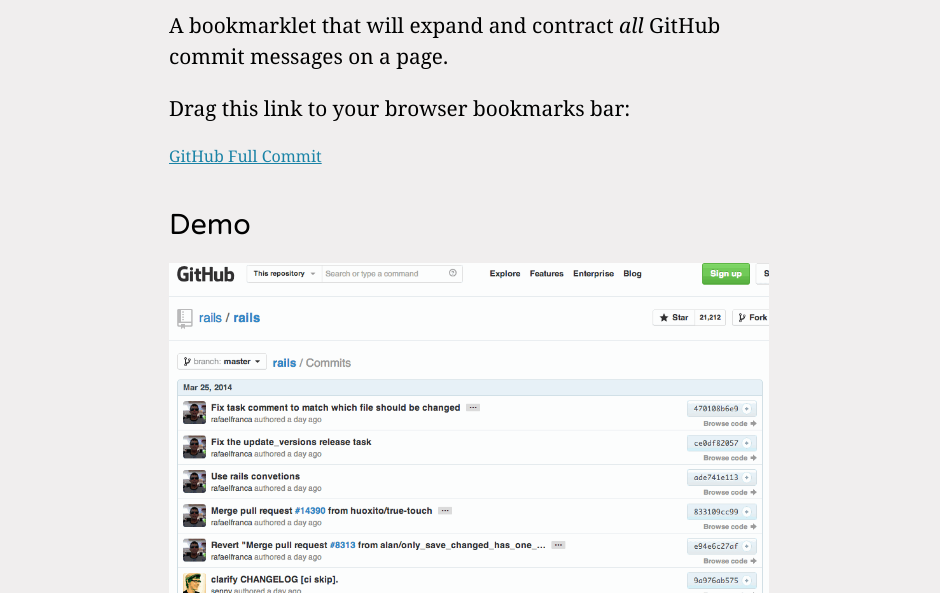
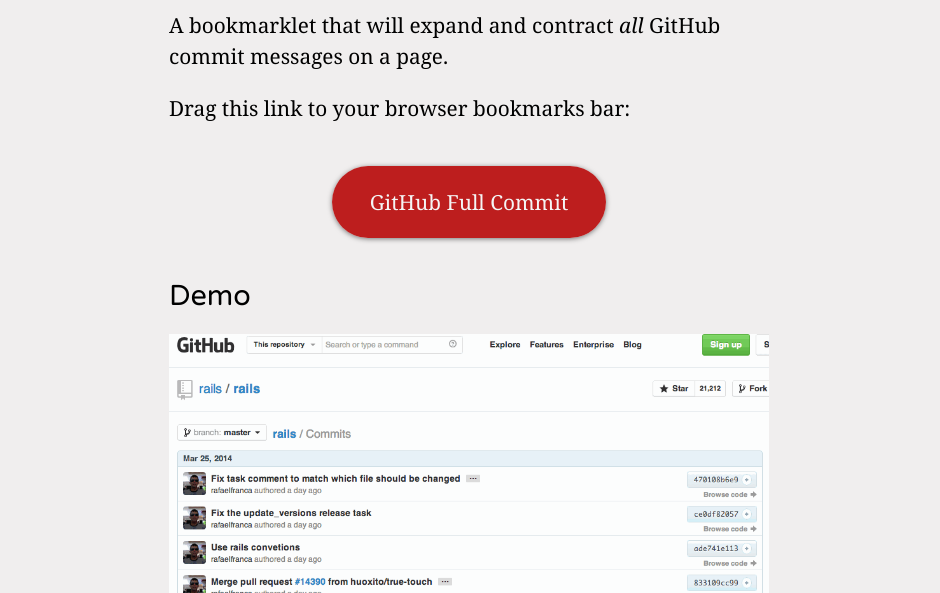
Before and after one commit to teddywing/GitHub-Show-Full-Commit-Message-Bookmarklet, a plain HTML site: page index.html in a window 1280 px wide. Shown: the part 207-800 px from the top of the page, without its empty margins (171-1111 px from the left). Drawn offline with Linux system fonts and the light colour scheme.

Commit message:
Style bookmarklet link

```diff
--- a/index.html
+++ b/index.html
@@ -55,9 +55,17 @@
 		a:hover { color: #135e77; }
 
 
+		.center { text-align: center; }
+
+
 		.wrapper { width: 600px; margin: 0 auto; }
 
 		header { width: 940px; margin: 0 auto 0.5em; font: 4.5em/1.05 'Varela Round'; text-align: center; }
+
+		p.bookmarklet { margin: 3em 0; }
+
+		a.bookmarklet { padding: 22px 38px; background-color: #bd1e1e; text-decoration: none; color: #f5f5f5; -webkit-box-shadow: 0 1px 5px 0px rgba(0, 0, 0, 0.5); box-shadow: 0 1px 5px 0px rgba(0, 0, 0, 0.5); -webkit-border-radius: 40px; border-radius: 40px; }
+		a.bookmarklet:hover { background-color: #d12121; }
 
 		.demo img { width: 100%; }
 
@@ -80,7 +88,9 @@
 					Drag this link to your browser bookmarks bar:
 				</p>
 
-				<a href="javascript:(function()%7B(function()%7Bif(-1!%3Dwindow.location.href.indexOf(%22github.com%22))%7Bvar%20e%3D%24(%22.commit%20.hidden-text-expander%20.js-details-target%22)%3B%24(%22.commit.open%22).length%3E0%3F%24(%22.commit%22).removeClass(%22open%22)%3Ae.click()%7D%7D)()%3B%7D)()">GitHub Full Commit</a>
+				<p class="center bookmarklet">
+					<a href="javascript:(function()%7B(function()%7Bif(-1!%3Dwindow.location.href.indexOf(%22github.com%22))%7Bvar%20e%3D%24(%22.commit%20.hidden-text-expander%20.js-details-target%22)%3B%24(%22.commit.open%22).length%3E0%3F%24(%22.commit%22).removeClass(%22open%22)%3Ae.click()%7D%7D)()%3B%7D)()" class="bookmarklet">GitHub Full Commit</a>
+				</p>
 			</div>
 
 			<h2>Demo</h2>
```
